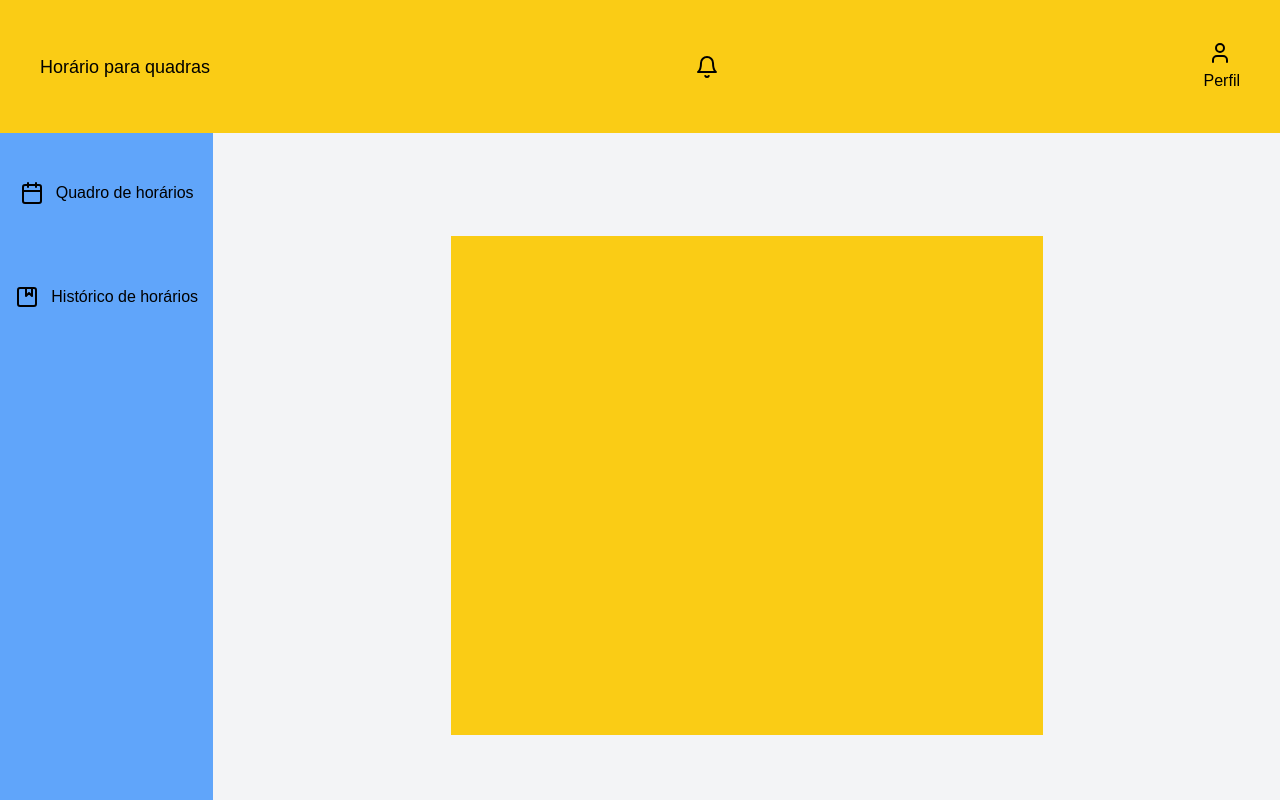
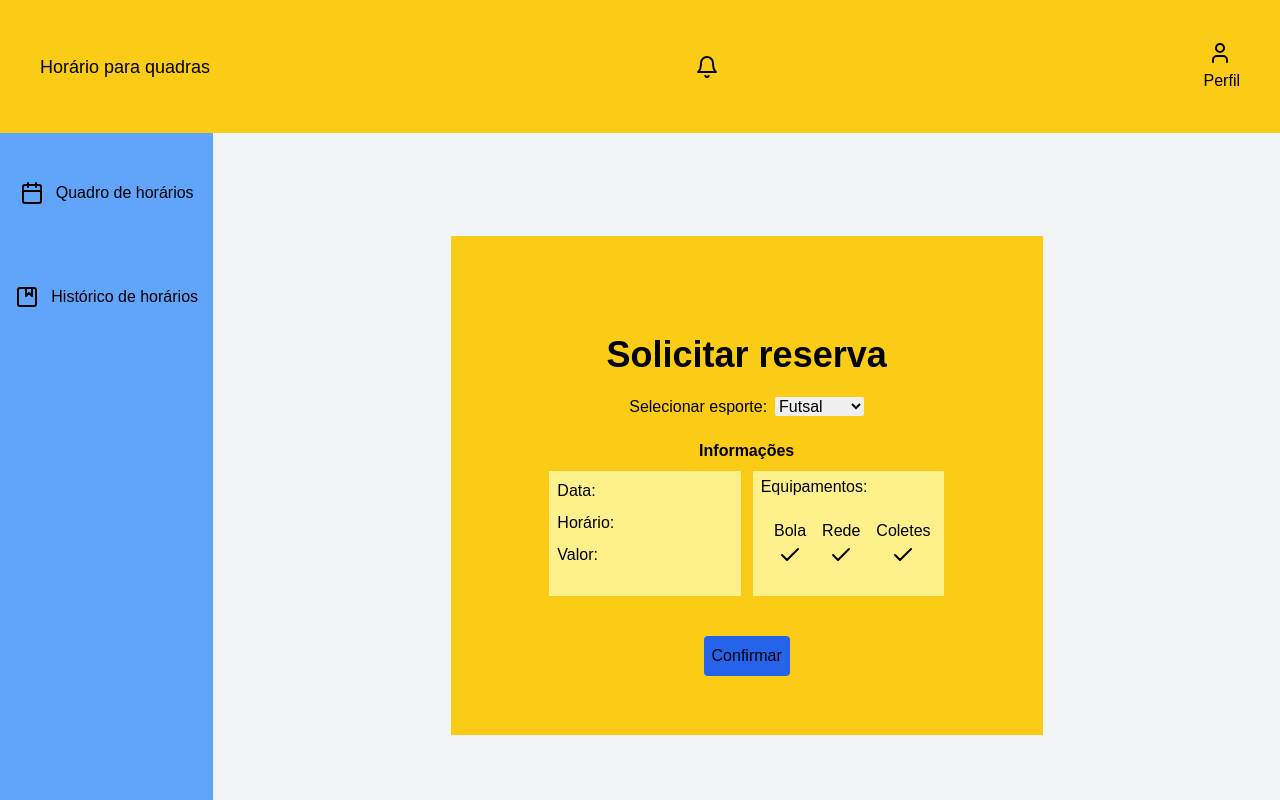
Before and after one commit to Italocr11/Projeto-Engenharia-de-Software-Front, a Next.js app in the folder frontproj/: page /solicitarReserva in a window 1280 px wide. Built offline with nearby package versions, Linux system fonts and the light colour scheme.

Commit message:
Implementação CSS de solicitar

```diff
--- a/frontproj/src/app/solicitarReserva/page.jsx
+++ b/frontproj/src/app/solicitarReserva/page.jsx
@@ -1,9 +1,52 @@
 import Interface from "../../components/Interface";
 import FundoFormulariosInt from "../../components/FundoFormulariosInt";
+import Titulo from "../../components/Titulo";
+import BotaoEnviarInt from "../../components/BotaoEnviarInt";
+import { Check, X } from "lucide-react";
+
 export default function () {
   return (
     <Interface>
-      <FundoFormulariosInt></FundoFormulariosInt>
+      <FundoFormulariosInt>
+        <Titulo>Solicitar reserva</Titulo>
+        <label className="flex space-x-2 items-center">
+          <span>Selecionar esporte:</span>
+          <select id="Esporte" className="rounded-sm">
+            <option value="1">Futsal</option>
+            <option value="2">Basquete</option>
+            <option value="3">Vôlei</option>
+            <option value="3">Handebal</option>
+            <option value="3">Outro</option>
+          </select>
+        </label>
+
+        <h2 className="text-center font-bold mt-5 mb-2">Informações</h2>
+        <div className="flex flex-row w-2/3 h-1/4 space-x-3">
+          <div className="flex flex-col w-1/2 bg-yellow-200 space-y-2">
+            <h3 className="ml-2 mt-2">Data:</h3>
+            <h3 className="ml-2">Horário:</h3>
+            <h3 className="ml-2">Valor:</h3>
+          </div>
+          <div className="flex flex-col bg-yellow-200 w-1/2 space-x-2">
+            <h3 className="ml-2 mt-1 mb-5">Equipamentos:</h3>
+            <div className="flex flex-row space-x-4 items-center justify-center">
+              <div className="flex flex-col items-center">
+                <label className="">Bola</label>
+                <Check></Check>
+              </div>
+              <div className="flex flex-col items-center">
+                <p className="">Rede</p>
+                <Check></Check>
+              </div>
+              <div className="flex flex-col items-center">
+                <p className="">Coletes</p>
+                <Check></Check>
+              </div>
+            </div>
+          </div>
+        </div>
+        <BotaoEnviarInt></BotaoEnviarInt>
+      </FundoFormulariosInt>
     </Interface>
   );
 }
```
